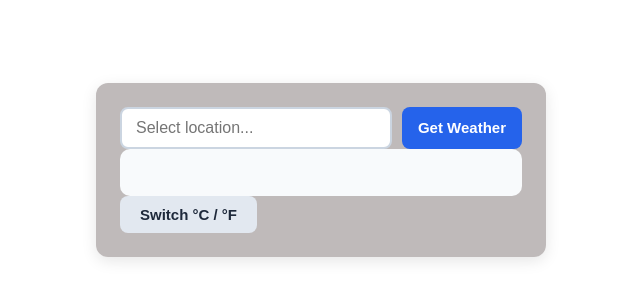
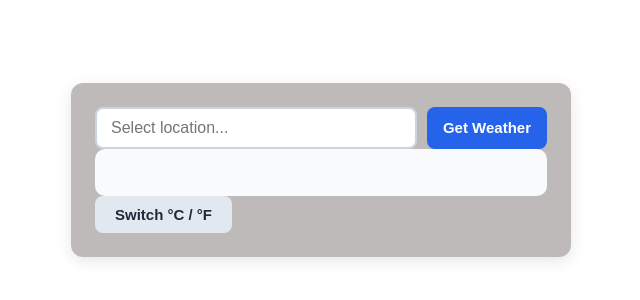
Before and after one commit to imaginarymode-lang/The-Weather-App, a plain HTML site: page index.html in a window 1280 px wide. Shown: the part 230-530 px from the top of the page, without its empty margins (319-959 px from the left). Drawn offline with Linux system fonts and the light colour scheme.

Commit message:
Adjust styles for weather card and search row

```diff
--- a/style.css
+++ b/style.css
@@ -16,8 +16,8 @@ body {
 }
 
 .weather-card {
-  width: 90%;
-  max-width: 450px;
+  width: 95%;
+  max-width: 500px;
   padding: 24px;
   background-color: rgba(185, 179, 179, 0.9);
   color: #1e293b;
@@ -27,12 +27,13 @@ body {
 
 .search-row {
   display: flex;
-  flex-wrap: wrap;
+  flex-direction: row;
   gap: 10px;
+  width: 100%;
 }
 
 #city-input {
-  flex: 1 1 160px;
+  flex: 1;
   min-width: 0;
   padding: 10px 14px;
   font-size: 16px;
@@ -46,6 +47,7 @@ body {
 }
 
 #get-weather {
+  flex-shrink: 0;
   padding: 10px 16px;
   font-size: 15px;
   font-weight: 600;
```
